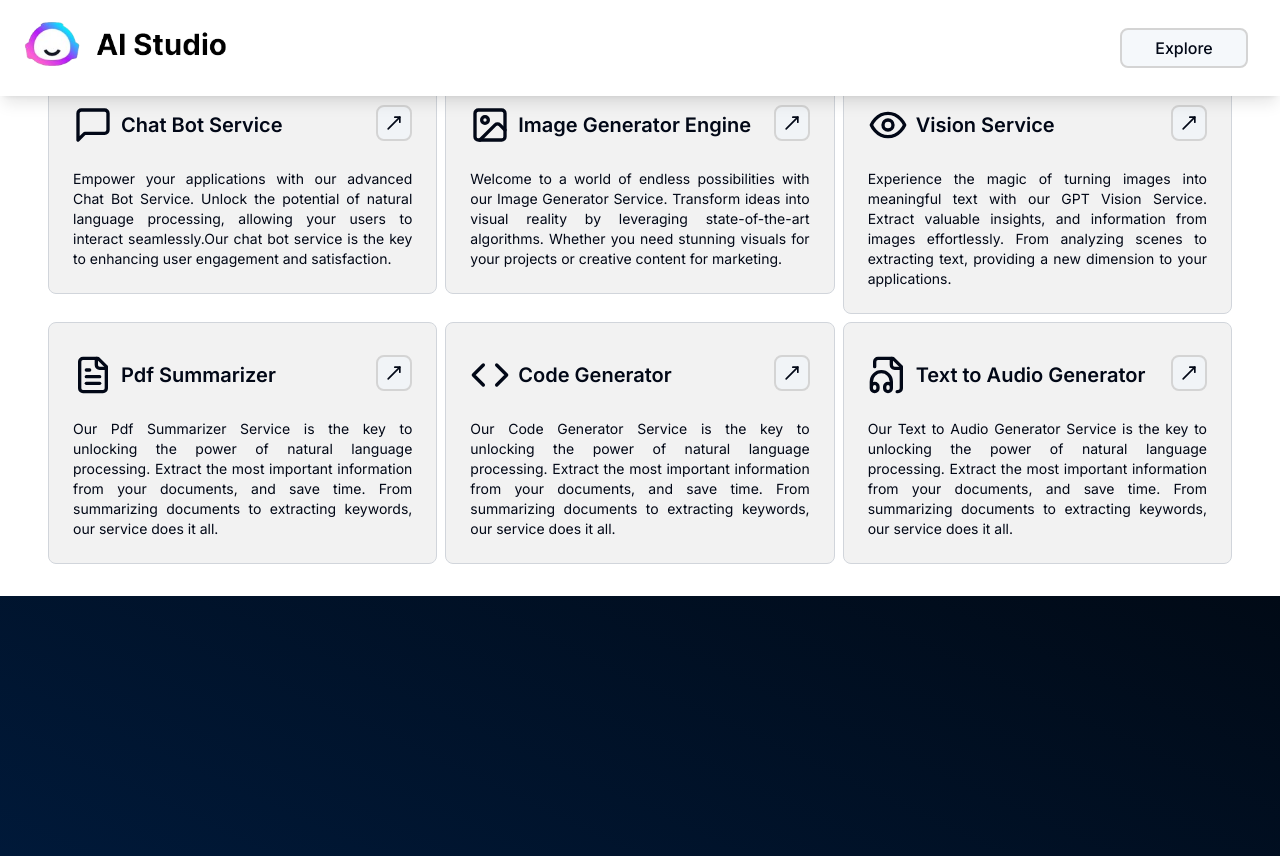
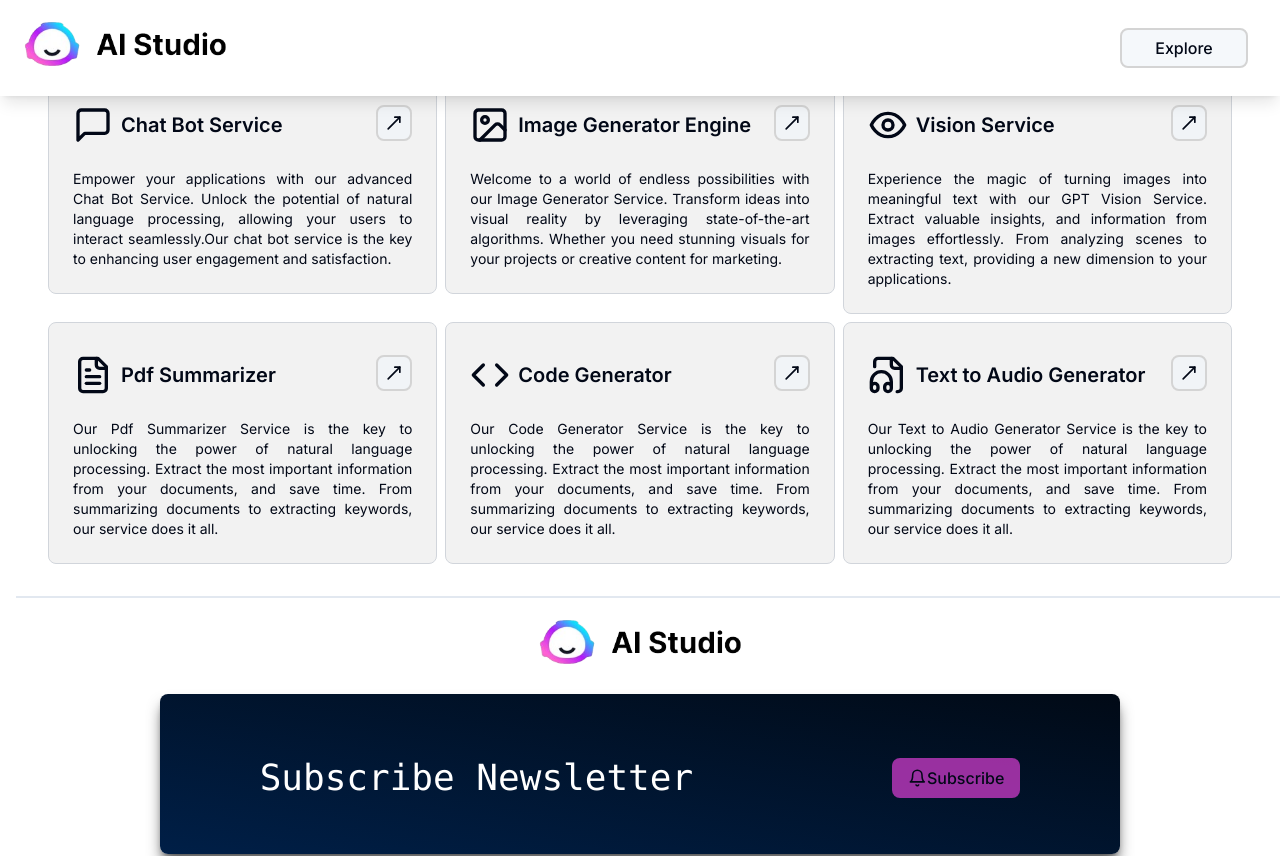
Before and after one commit to Prajwal-ak-0/saas, a Next.js app: page / in a window 1280 px wide. Shown: the top 856 px of the page. Built offline with nearby package versions, Linux system fonts and the light colour scheme.

Commit message:
Footer Started 1.2

```diff
--- a/components/Footer.tsx
+++ b/components/Footer.tsx
@@ -1,10 +1,54 @@
 import React from 'react'
+import Logo from "./Logo";
+import Image from 'next/image';
+import { Button } from './ui/button';
+import { Bell, BellRing } from 'lucide-react';
+import { Separator } from './ui/separator';
 
 const Footer = () => {
+  const [isSubscribed, setIsSubscribed] = React.useState(false);
+
+  const toggleSubscribe = () => {
+    setIsSubscribed(!isSubscribed);
+  }
+
   return (
-    <div className='h-[75vh] w-full bg-gradient-to-tr from-[#001f47] to-[#010a16]'>
-
-    </div>
+    <div className='h-[75vh] w-full '>
+      <Separator className='shadow-2xl mx-4 h-[2px]' />
+      <div className="flex flex-col">
+        <div className="flex items-center justify-center">
+          <Image
+            src="/images/logo.png"
+            alt="logo"
+            className="px-2 my-auto"
+            width={250}
+            height={250}
+          />
+        </div>
+        <div className="w-3/4 mt-2 h-40 bg-gradient-to-tr from-[#001f47] to-[#010a16] mx-auto rounded-lg shadow-lg shadow-neutral-600 hover:shadow-xl hover:shadow-neutral-700">
+          <div className="flex justify-around my-16">
+            <h1 className='text-white font-mono md:text-4xl sm:text-2xl my-auto'>
+              Subscribe Newsletter
+            </h1>
+            <div>
+              {
+                isSubscribed ? (
+                  <Button onClick={toggleSubscribe} className='text-sm' variant={"primary"}>
+                    <BellRing  />
+                    Subscribed
+                  </Button>
+                ) : (
+                  <Button onClick={toggleSubscribe} className='' variant={"primary"}>
+                    <Bell />
+                    Subscribe
+                  </Button>
+                )
+              }
+            </div>
+          </div>
+        </div>
+      </div>
+    </div >
   )
 }
 
```
Also changed, not shown: public/images/logo2.png (added).
